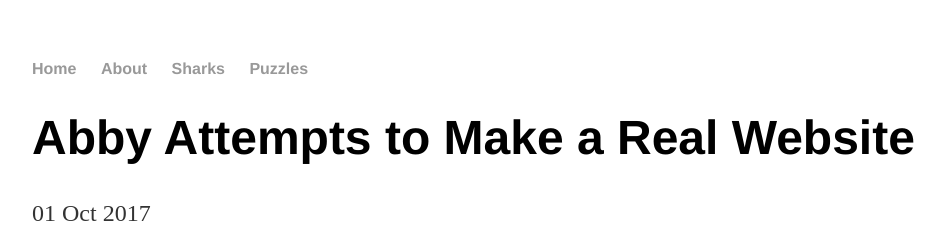
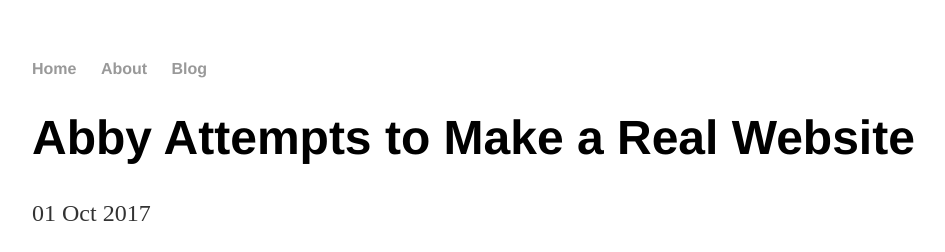
Before and after one commit to abigailc/abigailc.github.io, a Jekyll site: the page built from _posts/2017-10-01-puzzles-and-sharks-site-launched.md, in a window 1280 px wide. Shown: the top 252 px of the page, without its empty margins (160-1105 px from the left). Built offline with Jekyll 4.4.1, drawn with Linux system fonts in a browser that asks for light colours.

Commit message:
Update default.html

```diff
--- a/_layouts/default.html
+++ b/_layouts/default.html
@@ -10,8 +10,7 @@
 	    		<ul>
 	        		<li><a href="/">Home</a></li>
 		        	<li><a href="/about">About</a></li>
-	        		<li><a href="/sharks">Sharks</a></li>
-	        		<li><a href="/puzzles">Puzzles</a></li>
+	        		<li><a href="/blog">Blog</a></li>
 	    		</ul>
 			</nav>
 			<div class="container">
```
